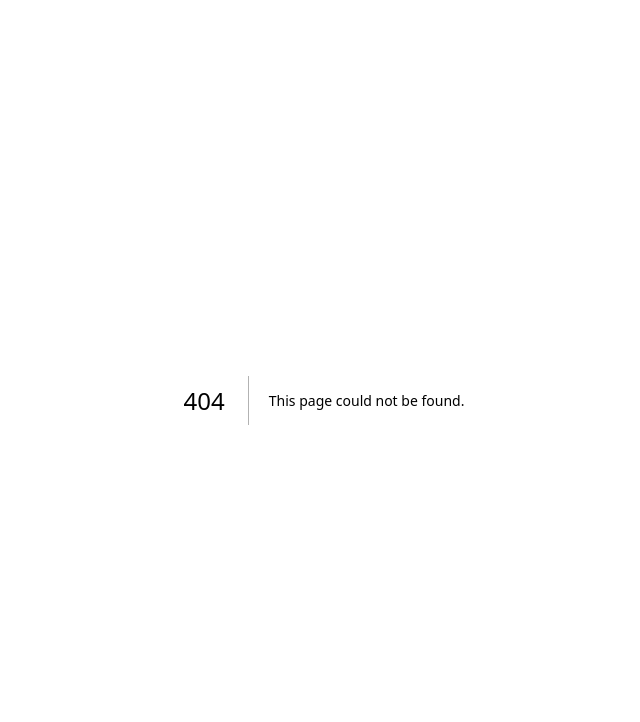
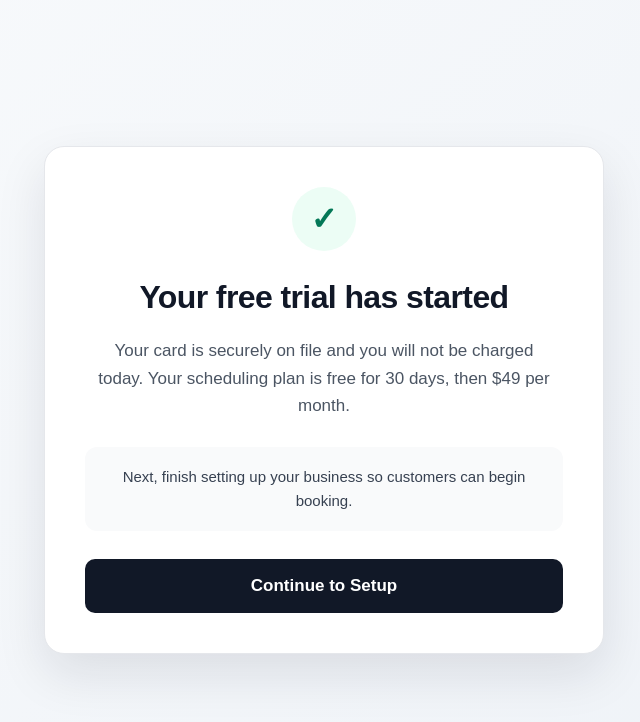
Before and after one commit to jonathandschreiber-commits/chairtime, a Next.js app in the folder frontend/: page /signup/payment-success in a window 1280 px wide. Before the commit this address had no page. Shown: the top 722 px of the page, without its empty margins (316-956 px from the left). Built offline with nearby package versions, Linux system fonts and the light colour scheme.

Commit message:
Add Payment Success Page component

```diff
--- /dev/null
+++ b/frontend/app/signup/payment-success/page.js
@@ -0,0 +1,123 @@
+"use client";
+
+import Link from "next/link";
+import { useSearchParams } from "next/navigation";
+
+export default function PaymentSuccessPage() {
+  const searchParams = useSearchParams();
+  const sessionId = searchParams.get("session_id");
+
+  return (
+    <main
+      style={{
+        minHeight: "100vh",
+        display: "flex",
+        alignItems: "center",
+        justifyContent: "center",
+        padding: "24px",
+        background:
+          "linear-gradient(135deg, #f8fafc 0%, #eef2f7 100%)",
+      }}
+    >
+      <section
+        style={{
+          width: "100%",
+          maxWidth: "560px",
+          padding: "40px",
+          background: "#ffffff",
+          border: "1px solid #e5e7eb",
+          borderRadius: "20px",
+          boxShadow: "0 20px 50px rgba(15, 23, 42, 0.1)",
+          textAlign: "center",
+        }}
+      >
+        <div
+          style={{
+            width: "64px",
+            height: "64px",
+            margin: "0 auto 22px",
+            display: "flex",
+            alignItems: "center",
+            justifyContent: "center",
+            borderRadius: "50%",
+            background: "#ecfdf5",
+            color: "#047857",
+            fontSize: "32px",
+            fontWeight: "800",
+          }}
+        >
+          ✓
+        </div>
+
+        <h1
+          style={{
+            margin: "0",
+            color: "#111827",
+            fontSize: "32px",
+            fontWeight: "800",
+            letterSpacing: "-0.6px",
+          }}
+        >
+          Your free trial has started
+        </h1>
+
+        <p
+          style={{
+            margin: "16px auto 0",
+            maxWidth: "460px",
+            color: "#4b5563",
+            fontSize: "17px",
+            lineHeight: "1.6",
+          }}
+        >
+          Your card is securely on file and you will not be charged today.
+          Your scheduling plan is free for 30 days, then $49 per month.
+        </p>
+
+        <div
+          style={{
+            marginTop: "28px",
+            padding: "18px",
+            background: "#f9fafb",
+            borderRadius: "12px",
+            color: "#374151",
+            fontSize: "15px",
+            lineHeight: "1.6",
+          }}
+        >
+          Next, finish setting up your business so customers can begin booking.
+        </div>
+
+        <Link
+          href="/login"
+          style={{
+            display: "block",
+            marginTop: "28px",
+            padding: "14px 20px",
+            color: "#ffffff",
+            fontSize: "17px",
+            fontWeight: "700",
+            textDecoration: "none",
+            background: "#111827",
+            borderRadius: "10px",
+          }}
+        >
+          Continue to Setup
+        </Link>
+
+        {sessionId ? (
+          <p
+            style={{
+              margin: "18px 0 0",
+              color: "#9ca3af",
+              fontSize: "11px",
+              wordBreak: "break-all",
+            }}
+          >
+            Checkout confirmed.
+          </p>
+        ) : null}
+      </section>
+    </main>
+  );
+}
```
